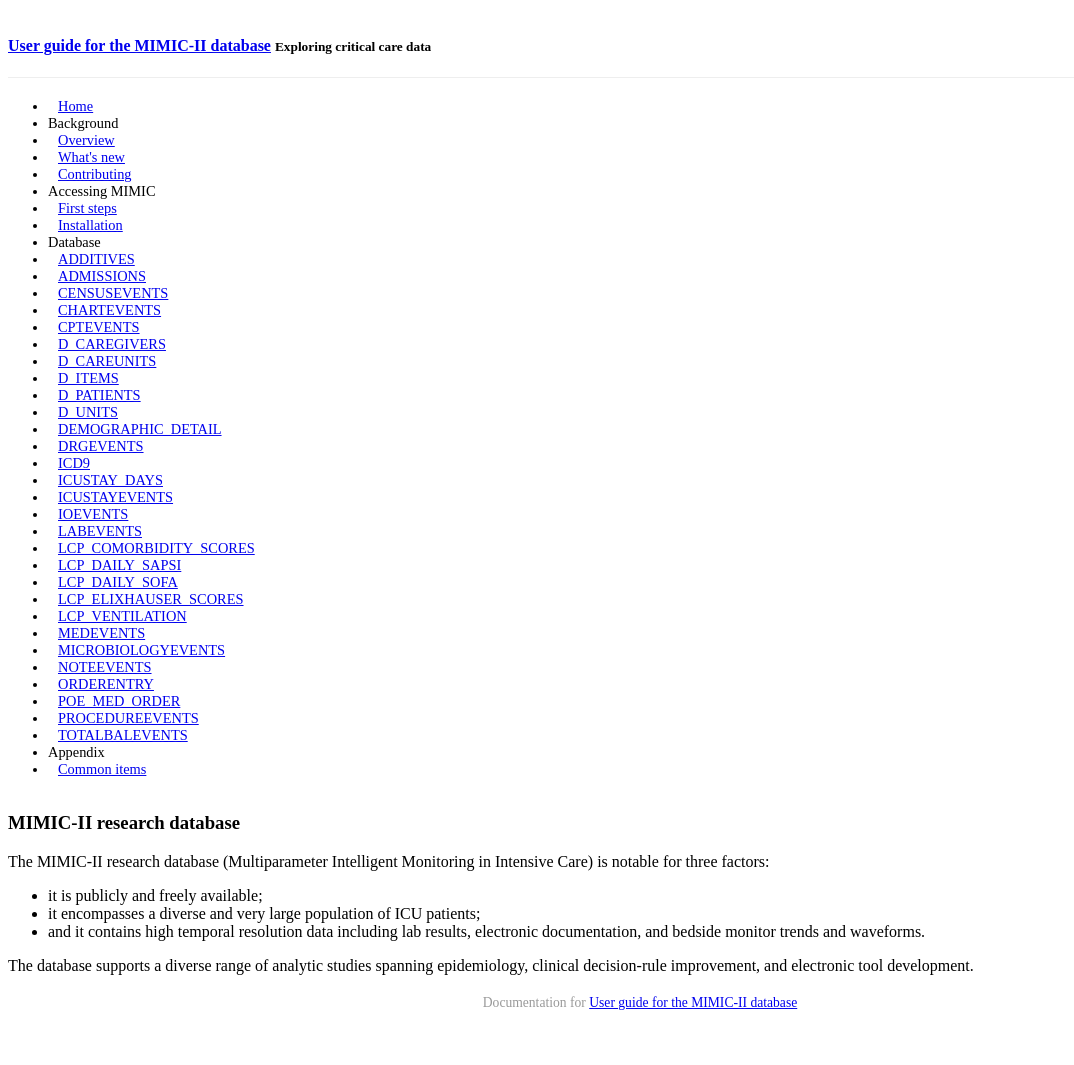
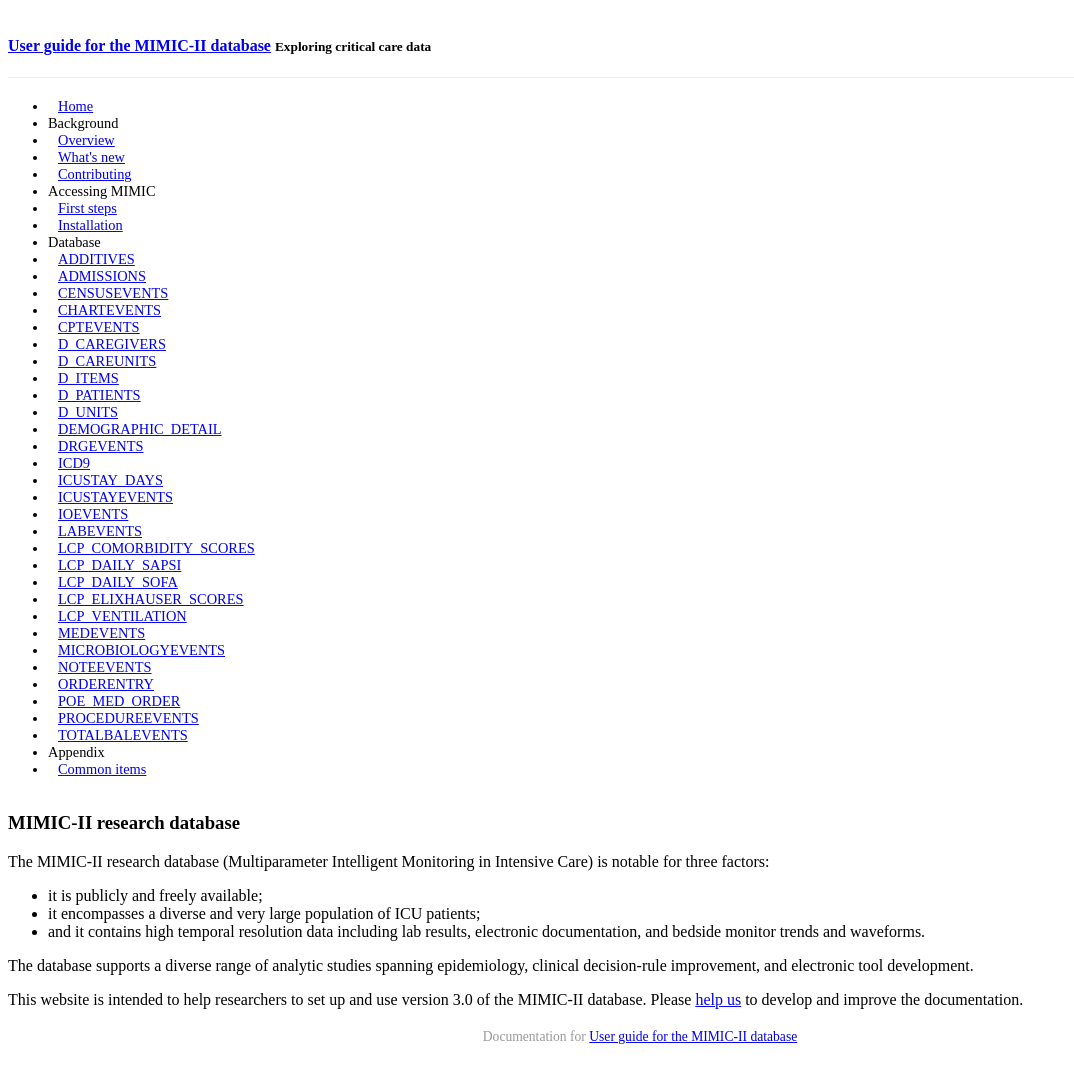
Before and after one commit to Franck-Dernoncourt/v3.0, a Jekyll site: the page built from index.md, in a window 1280 px wide. Shown: the whole page, without its empty margins (0-1074 px from the left). Built offline with Jekyll 4.4.1, drawn with Linux system fonts in a browser that asks for light colours; Markdown is read by kramdown in place of the engine named in the settings; a style sheet for code colours, icons or effects is not loaded; before the commit the page ends 1031 px from its top, so only the background shows below that.

Commit message:
explain purpose of website

```diff
--- a/index.md
+++ b/index.md
@@ -12,3 +12,5 @@ The MIMIC-II research database (Multiparameter Intelligent Monitoring in Intensi
 - and it contains high temporal resolution data including lab results, electronic documentation, and bedside monitor trends and waveforms.
 
 The database supports a diverse range of analytic studies spanning epidemiology, clinical decision-rule improvement, and electronic tool development.
+
+This website is intended to help researchers to set up and use version 3.0 of the MIMIC-II database. Please [help us](contributing.html) to develop and improve the documentation.
```
